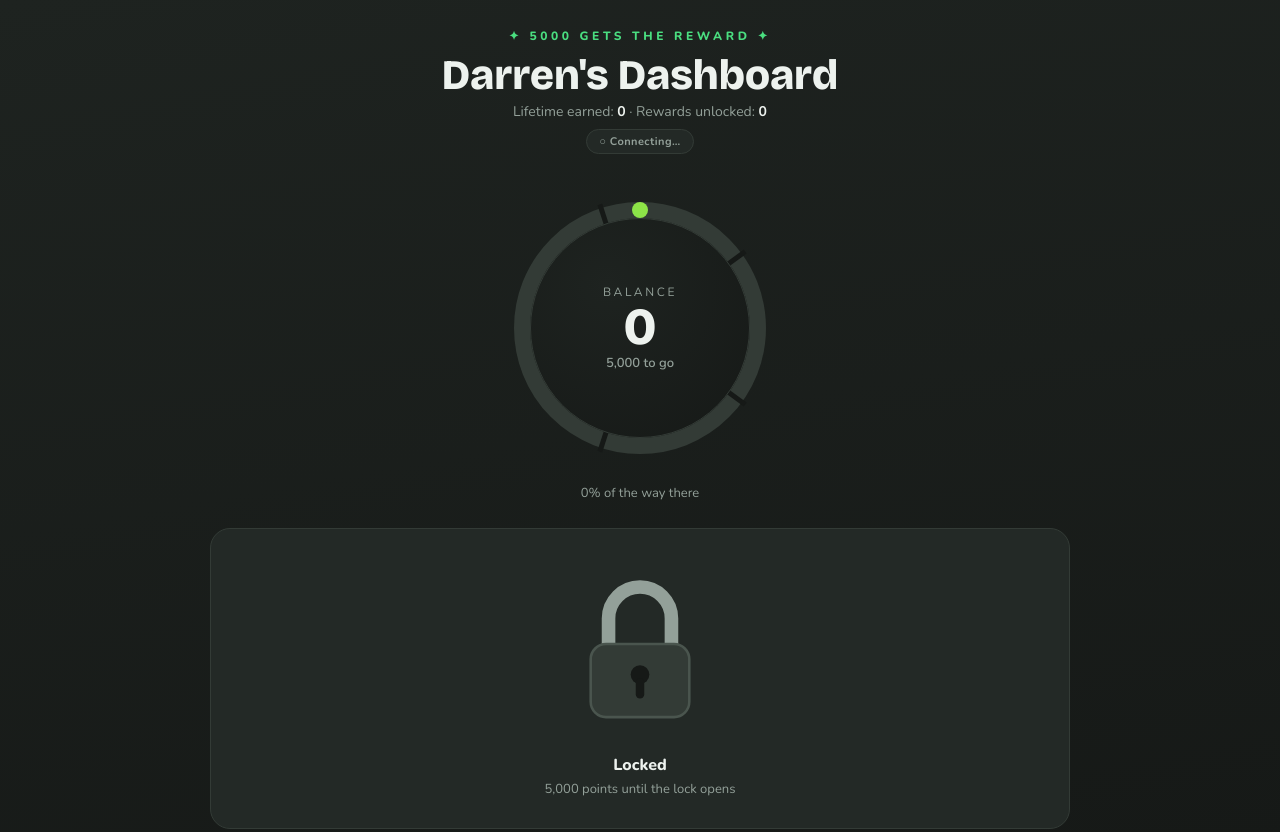
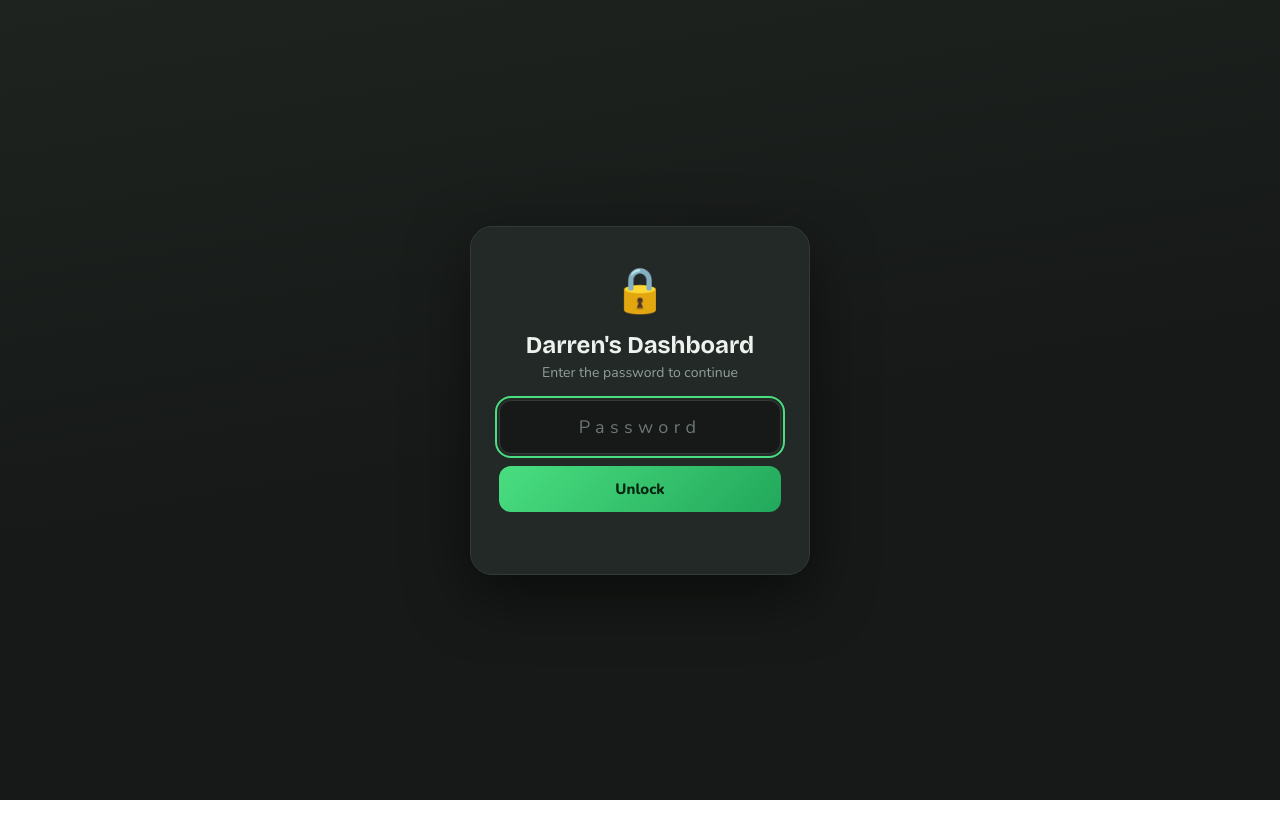
Before and after one commit to Jenjen1997/Darrens-Dashboard-2.0-, a plain HTML site: page index.html in a window 1280 px wide. Shown: the top 832 px of the page. After the commit the page ends 800 px from the top, so only its background shows below. Drawn offline with nearby package versions, Linux system fonts and the light colour scheme; no server answers.

Commit message:
Add files via upload

```diff
--- a/index.html
+++ b/index.html
@@ -186,11 +186,50 @@
   @keyframes pop{0%{transform:scale(.96)}60%{transform:scale(1.03)}100%{transform:scale(1)}}
   @media (max-width:520px){.pips{grid-template-columns:repeat(5,1fr)}}
   @media (prefers-reduced-motion:reduce){*{animation:none!important;transition:none!important}}
+
+  /* password lock screen */
+  #lockScreen{
+    position:fixed;inset:0;z-index:200;
+    background:linear-gradient(170deg,var(--bg2),var(--bg) 55%);
+    display:flex;align-items:center;justify-content:center;padding:20px;
+  }
+  .lock-panel{
+    background:var(--card);border:1px solid var(--edge);border-radius:22px;
+    padding:34px 28px;max-width:340px;width:100%;text-align:center;
+    box-shadow:0 20px 60px rgba(0,0,0,.5);
+  }
+  .lock-mark{font-size:44px;margin-bottom:10px}
+  .lock-panel h2{font-family:var(--display);font-size:24px;margin:0 0 4px}
+  .lock-panel p{color:var(--dim);font-size:14px;margin:0 0 18px}
+  #pwInput{
+    width:100%;box-sizing:border-box;text-align:center;letter-spacing:.3em;
+    background:var(--bg);border:1px solid var(--edge);border-radius:12px;
+    color:var(--ink);padding:14px;font-size:18px;font-family:inherit;margin-bottom:12px;
+  }
+  #pwInput:focus-visible{outline:2px solid var(--green);outline-offset:2px}
+  #pwBtn{
+    width:100%;padding:13px 0;border:none;border-radius:12px;cursor:pointer;
+    font-family:inherit;font-weight:800;font-size:15px;
+    background:linear-gradient(135deg,var(--green),var(--green2));color:#06240F;
+  }
+  .pw-error{color:#ff9aa8;font-size:13px;font-weight:700;min-height:18px;margin-top:10px}
+  .lock-panel.shake{animation:pwshake .4s ease}
+  @keyframes pwshake{0%,100%{transform:translateX(0)}20%{transform:translateX(-8px)}40%{transform:translateX(8px)}60%{transform:translateX(-5px)}80%{transform:translateX(5px)}}
 </style>
 </head>
 <body>
+<div id="lockScreen">
+  <div class="lock-panel">
+    <div class="lock-mark" aria-hidden="true">🔒</div>
+    <h2>Darren's Dashboard</h2>
+    <p>Enter the password to continue</p>
+    <input id="pwInput" type="password" inputmode="numeric" placeholder="Password" autocomplete="off">
+    <button id="pwBtn">Unlock</button>
+    <div id="pwError" class="pw-error"></div>
+  </div>
+</div>
 <div class="confetti" id="confetti"></div>
-<div class="wrap">
+<div class="wrap" id="appWrap" style="display:none">
   <header>
     <div class="eyebrow">✦ 5000 gets the reward ✦</div>
     <h1>Darren's Dashboard</h1>
@@ -297,6 +336,31 @@
 </div>
 
 <script>
+// ── password gate ── asks every time the page is opened
+const PASSWORD = "2327";
+(function(){
+  const screen = document.getElementById("lockScreen");
+  const panel = screen.querySelector(".lock-panel");
+  const input = document.getElementById("pwInput");
+  const btn = document.getElementById("pwBtn");
+  const err = document.getElementById("pwError");
+  function attempt(){
+    if (input.value === PASSWORD){
+      screen.style.display = "none";
+      document.getElementById("appWrap").style.display = "";
+      startApp();
+    } else {
+      err.textContent = "Wrong password — try again";
+      panel.classList.remove("shake"); void panel.offsetWidth; panel.classList.add("shake");
+      input.value = ""; input.focus();
+    }
+  }
+  btn.onclick = attempt;
+  input.addEventListener("keydown", e => { if (e.key === "Enter") attempt(); });
+  input.focus();
+})();
+
+function startApp(){
 const GOAL = 5000;
 const SEASON = 100000;
 const SLOTS = 20;
@@ -680,6 +744,7 @@ wireNote("noteDarren", "noteDarren", "noteDarrenSaved");
 render();
 connectCloud();
 setInterval(render, 60000); // keep "time ago" fresh
+} // end startApp
 </script>
 </body>
 </html>
```
